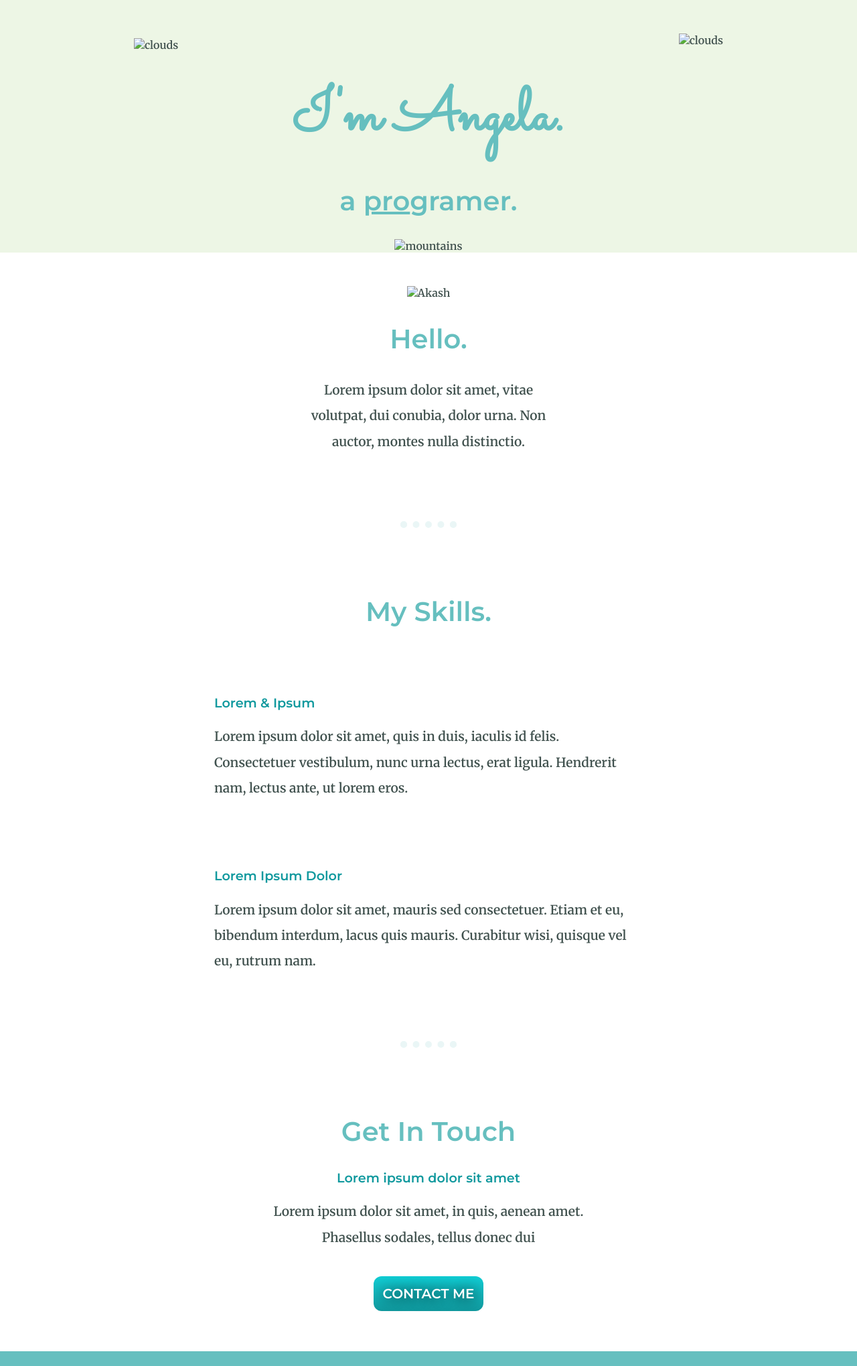
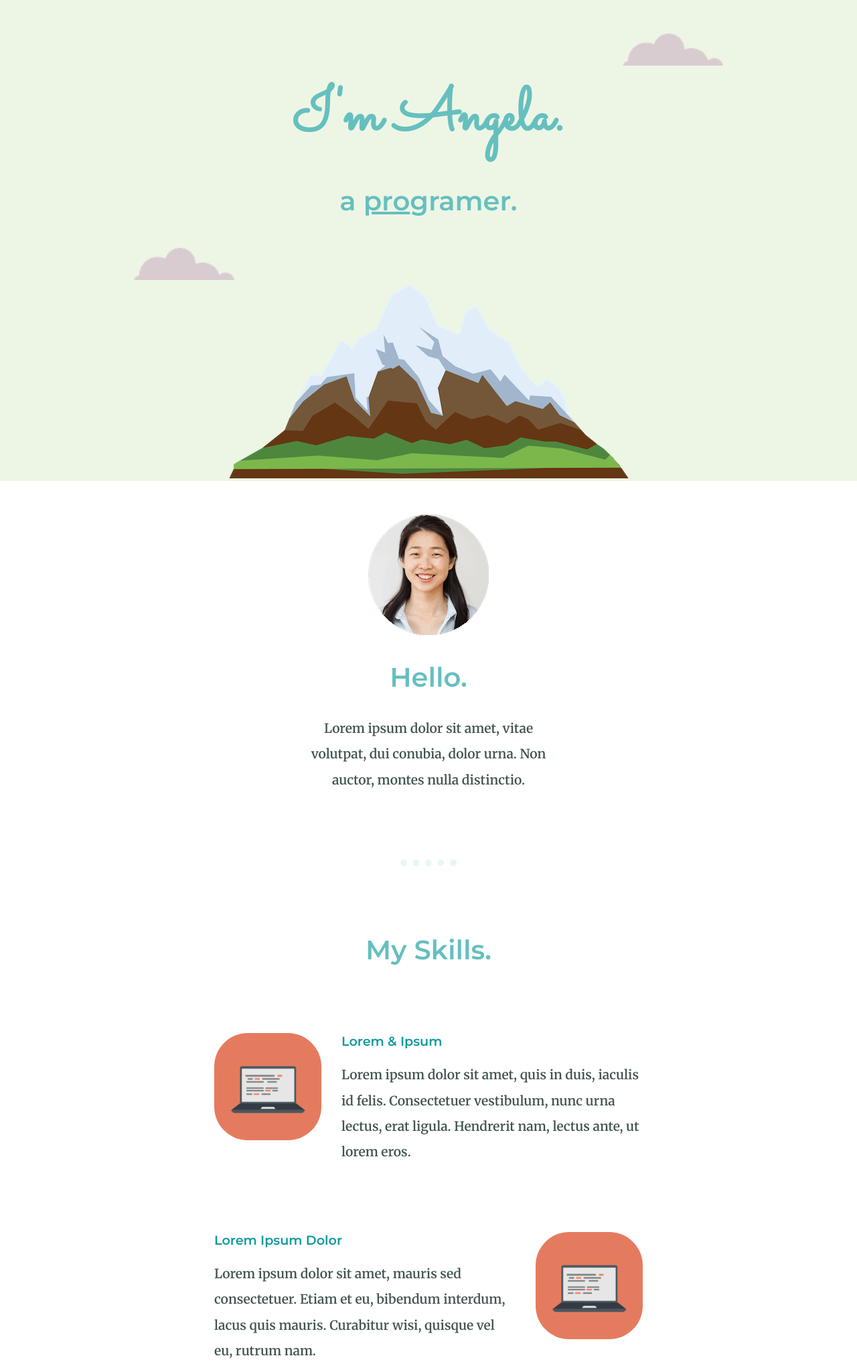
Before and after one commit to 15akash/css-mysite, a plain HTML site: page index.html in a window 1280 px wide. Shown: the top 2039 px of the page at 67% size. Drawn offline with Linux system fonts and the light colour scheme; files that its build step writes are made by us from their sources.

Commit message:
Update index.html

```diff
--- a/index.html
+++ b/index.html
@@ -3,22 +3,22 @@
   <head>
     <meta charset="utf-8">
     <title>Akash Jindal</title>
-    <link rel="stylesheet" href="CSS/styles.css">
+    <link rel="stylesheet" href="styles.css">
     <link rel="icon" href="favicon.ico">
     <link href="https://fonts.googleapis.com/css2?family=Merriweather:wght@600&family=Montserrat:wght@600&family=Sacramento&display=swap" rel="stylesheet">
   </head>
   <body>
     <div class="top-container">
-      <img class="top-cloud" src="images/cloud.png" alt="clouds">
+      <img class="top-cloud" src="cloud.png" alt="clouds">
       <h1>I'm Angela.</h1>
       <h2>a <span class="pro">pro</span>gramer.</h2>
-      <img class="bottom-cloud" src="images/cloud.png" alt="clouds">
-      <img src="images/mountain.png" alt="mountains">
+      <img class="bottom-cloud" src="cloud.png" alt="clouds">
+      <img src="mountain.png" alt="mountains">
     </div>
 
     <div class="middle-container">
       <div class="profile">
-        <img src="images/angela.png" alt="Akash">
+        <img src="angela.png" alt="Akash">
         <h2>Hello.</h2>
         <p>Lorem ipsum dolor sit amet, vitae volutpat, dui conubia, dolor urna. Non auctor, montes nulla distinctio.</p>
       </div>
@@ -26,12 +26,12 @@
       <div class="skills">
         <h2>My Skills.</h2>
         <div class="skill-row">
-          <img class="computer-image1" src="images/computer.png" alt="">
+          <img class="computer-image1" src="computer.png" alt="">
           <h3>Lorem & Ipsum</h3>
           <p>Lorem ipsum dolor sit amet, quis in duis, iaculis id felis. Consectetuer vestibulum, nunc urna lectus, erat ligula. Hendrerit nam, lectus ante, ut lorem eros.</p>
         </div>
         <div class="skill-row">
-          <img class="computer-image2" src="images/computer.png" alt="">
+          <img class="computer-image2" src="computer.png" alt="">
           <h3>Lorem Ipsum Dolor</h3>
           <p>Lorem ipsum dolor sit amet, mauris sed consectetuer. Etiam et eu, bibendum interdum, lacus quis mauris. Curabitur wisi, quisque vel eu, rutrum nam.</p>
         </div>
```
